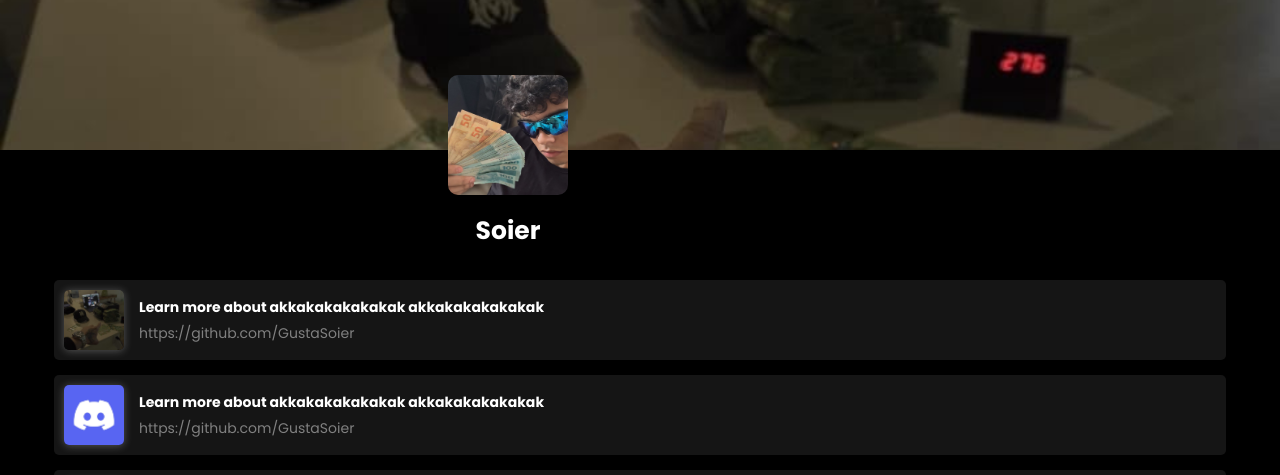
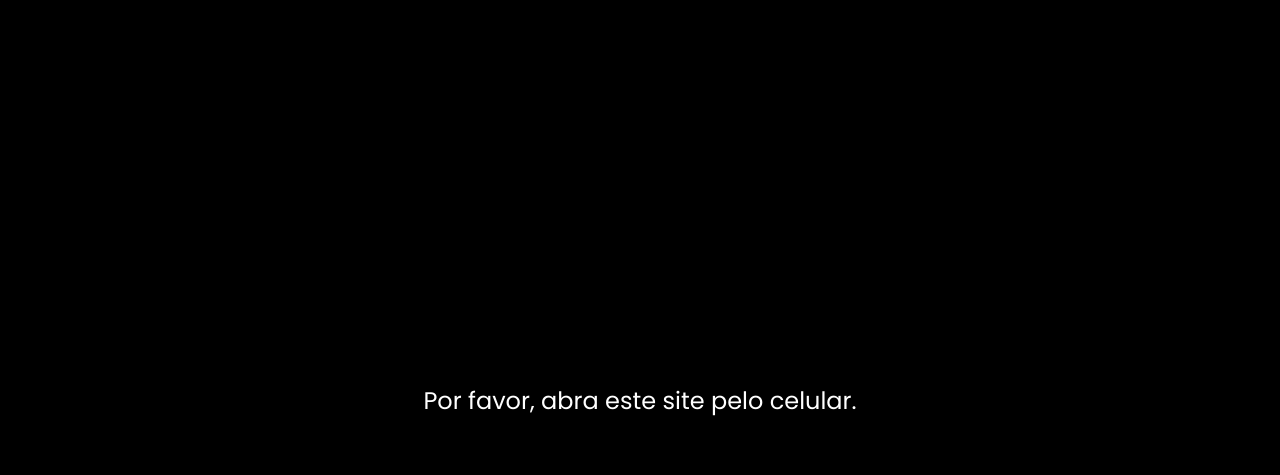
Before and after one commit to GustaSoier/LinkTree, a plain HTML site: page index.html in a window 1280 px wide. Shown: the top 475 px of the page. Drawn offline with Linux system fonts and the light colour scheme.

Commit message:
update: criado uma condição na parte responsiva para o conteúdo só estar visivil a partir de telas menores que 700px

```diff
--- a/assets/css/style.css
+++ b/assets/css/style.css
@@ -9,6 +9,37 @@ body{
 p, h2 {
     margin: 0;
 }
+
+/* Estilos para a tela preta e mensagem */
+.overlay {
+    display: none;
+    position: fixed;
+    top: 0;
+    left: 0;
+    width: 100%;
+    height: 100%;
+    background-color: black;
+    color: white;
+    text-align: center;
+    justify-content: center;
+    align-items: center;
+    z-index: 9999;
+}
+
+.overlay .message {
+    font-size: 24px;
+}
+
+@media (min-width: 700px) {
+    .overlay {
+        display: flex;
+    }
+
+    .content {
+        display: none;
+    }
+}
+
 
 .background-section {
     width: 100%;
--- a/index.html
+++ b/index.html
@@ -10,7 +10,12 @@
     <link rel="stylesheet" href="assets/css/style.css">
 </head>
 <body>
-    <main>
+    <div class="overlay">
+        <div class="message">
+            <p>Por favor, abra este site pelo celular.</p>
+        </div>
+    </div>
+    <main class="content">
         <section class="background-section">
             <div class="boxFotoPerfil">
                 <img class="fotoPerfil" src="assets/img/fotoPerfil.jpg" alt="">
```
